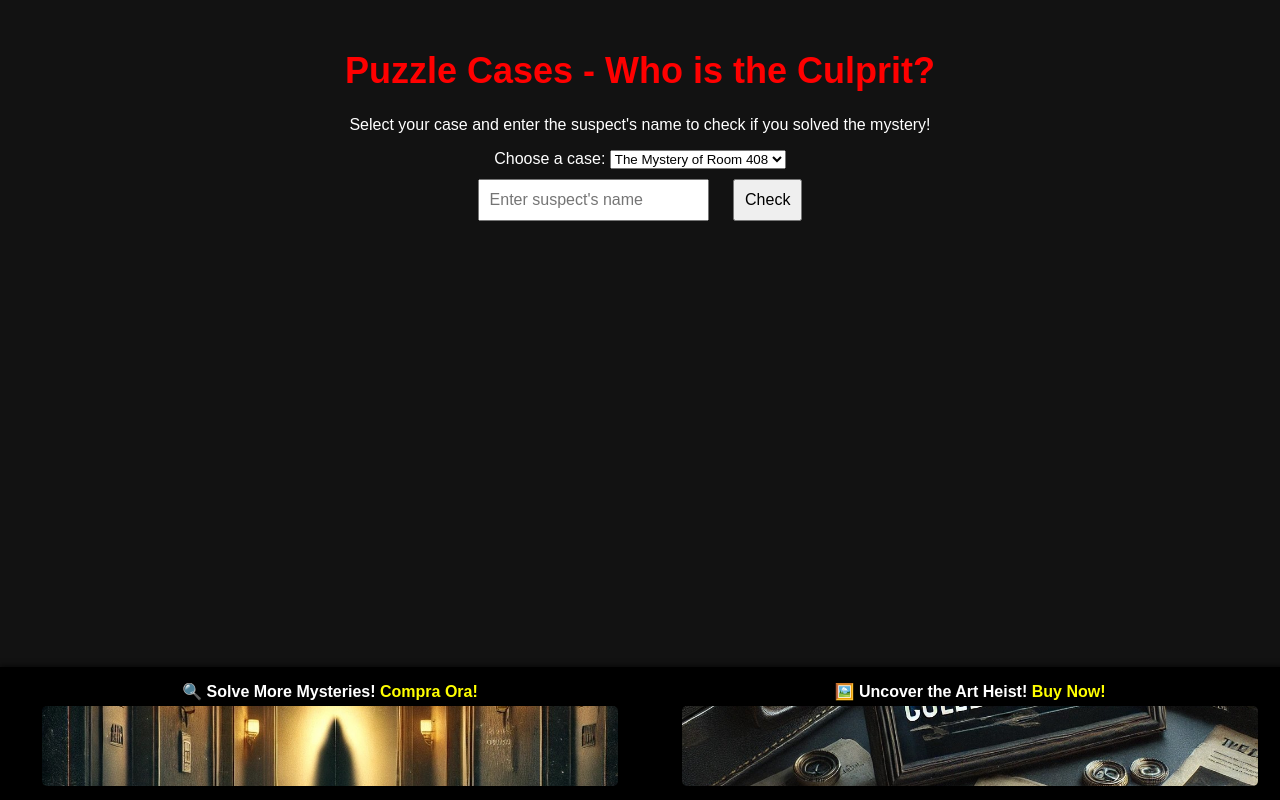
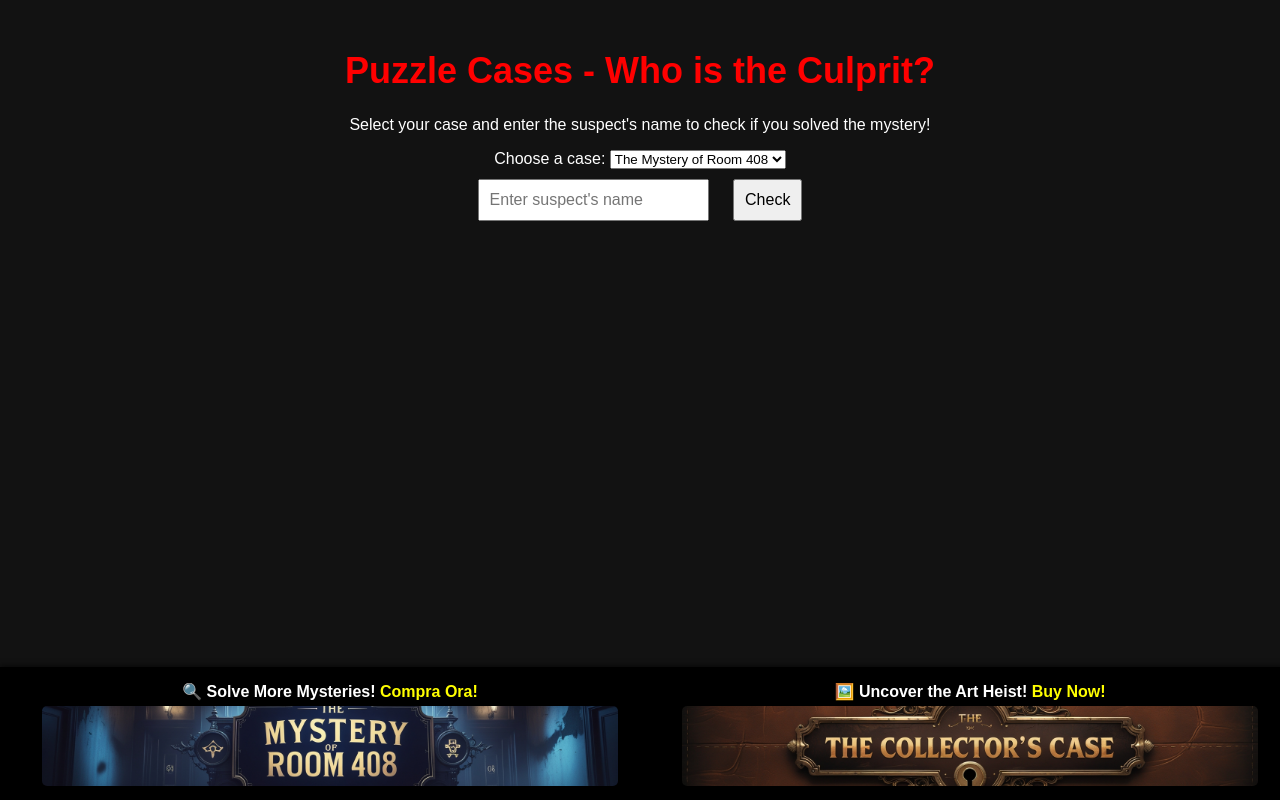
Before and after one commit to enoko23/puzzle-cases-site, a plain HTML site: page index.html in a window 1280 px wide. Drawn offline with Linux system fonts and the light colour scheme.

Commit message:
Add files via upload

```diff
--- a/index.html
+++ b/index.html
@@ -13,7 +13,7 @@
     <!-- Social Media Preview (Open Graph) -->
     <meta property="og:title" content="Puzzle Cases - Who is the Culprit?">
     <meta property="og:description" content="Solve mysteries and test your detective skills!">
-    <meta property="og:image" content="https://raw.githubusercontent.com/enoko23/puzzle-cases-site/refs/heads/main/copertina.jpg">
+    <meta property="og:image" content="https://raw.githubusercontent.com/enoko23/puzzle-cases-site/refs/heads/main/Leonardo_Phoenix_10_A_dark_and_mysterious_banner_for_Twitch_Th_2.jpg">
     <meta property="og:url" content="https://www.tuodominio.com">
     <meta property="og:type" content="website">
 
@@ -21,7 +21,7 @@
     <meta name="twitter:card" content="summary_large_image">
     <meta name="twitter:title" content="Puzzle Cases - Who is the Culprit?">
     <meta name="twitter:description" content="Solve mysteries and test your detective skills!">
-    <meta name="twitter:image" content="https://raw.githubusercontent.com/enoko23/puzzle-cases-site/refs/heads/main/copertina.jpg">
+    <meta name="twitter:image" content="https://raw.githubusercontent.com/enoko23/puzzle-cases-site/refs/heads/main/Leonardo_Phoenix_10_A_dark_and_mysterious_banner_for_Twitch_Th_2.jpg">
 
     <style>
         body {
@@ -106,13 +106,13 @@
         <div class="banner">
             <p>🔍 Solve More Mysteries! <a href="https://www.etsy.com/it/listing/1872174187/the-mystery-of-room-408-digital-escape" target="_blank">Compra Ora!</a></p>
             <a href="https://www.etsy.com/it/listing/1872174187/the-mystery-of-room-408-digital-escape" target="_blank">
-                <img src="https://raw.githubusercontent.com/enoko23/puzzle-cases-site/refs/heads/main/copertina.jpg" alt="Compra Ora!">
+                <img src="https://raw.githubusercontent.com/enoko23/puzzle-cases-site/refs/heads/main/Leonardo_Phoenix_10_A_dark_and_mysterious_banner_for_Twitch_Th_2.jpg" alt="Compra Ora!">
             </a>
         </div>
         <div class="banner">
             <p>🖼️ Uncover the Art Heist! <a href="https://handmadefunjess.etsy.com/listing/1870259137" target="_blank">Buy Now!</a></p>
             <a href="https://handmadefunjess.etsy.com/listing/1870259137" target="_blank">
-                <img src="https://raw.githubusercontent.com/enoko23/puzzle-cases-site/refs/heads/main/copertina%20collectorok.jpg" alt="Buy Now!">
+                <img src="https://raw.githubusercontent.com/enoko23/puzzle-cases-site/refs/heads/main/Leonardo_Phoenix_10_A_mysterious_banner_for_Twitch_titled_The_2.jpg" alt="Buy Now!">
             </a>
         </div>
     </div>
```
